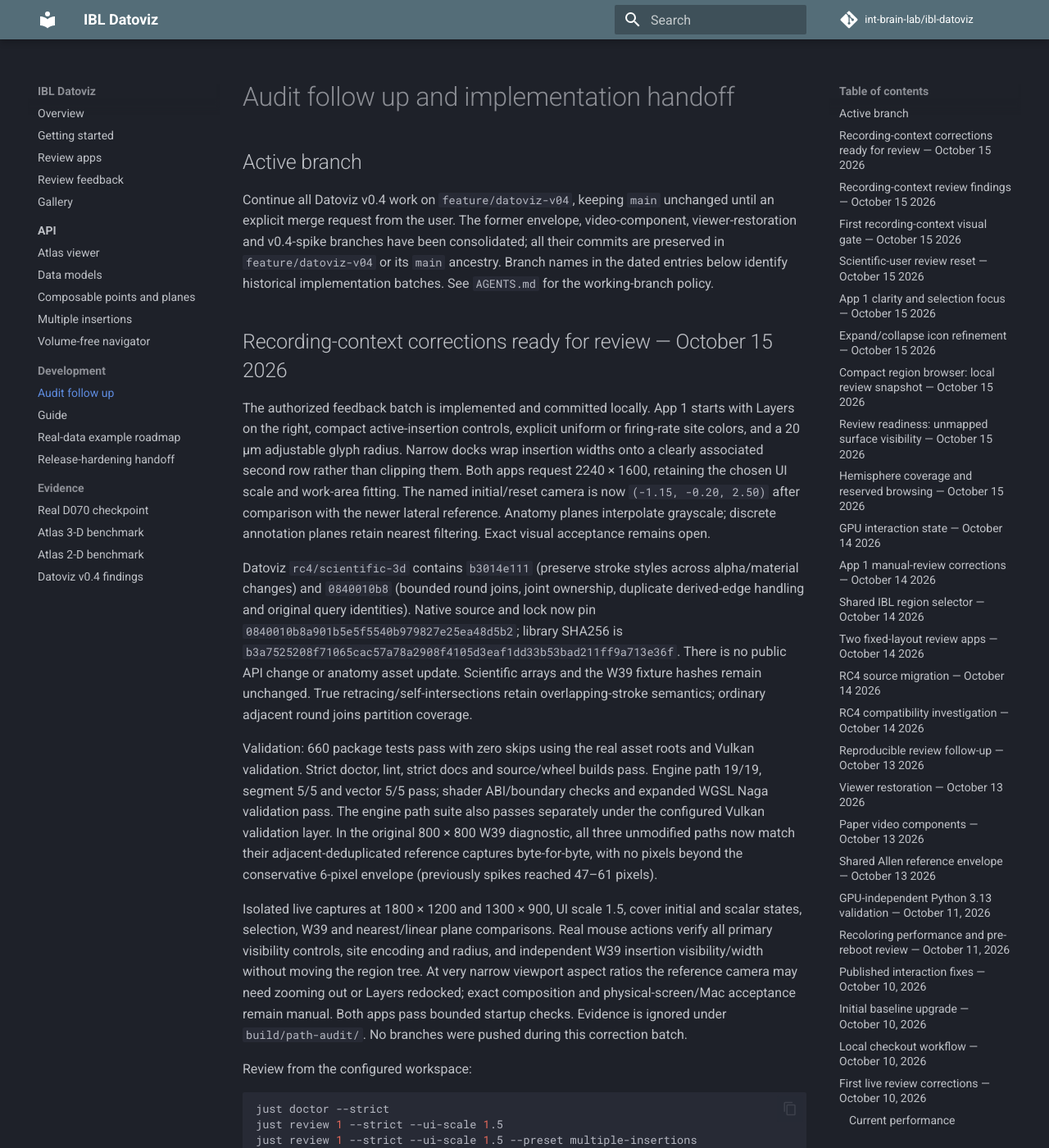
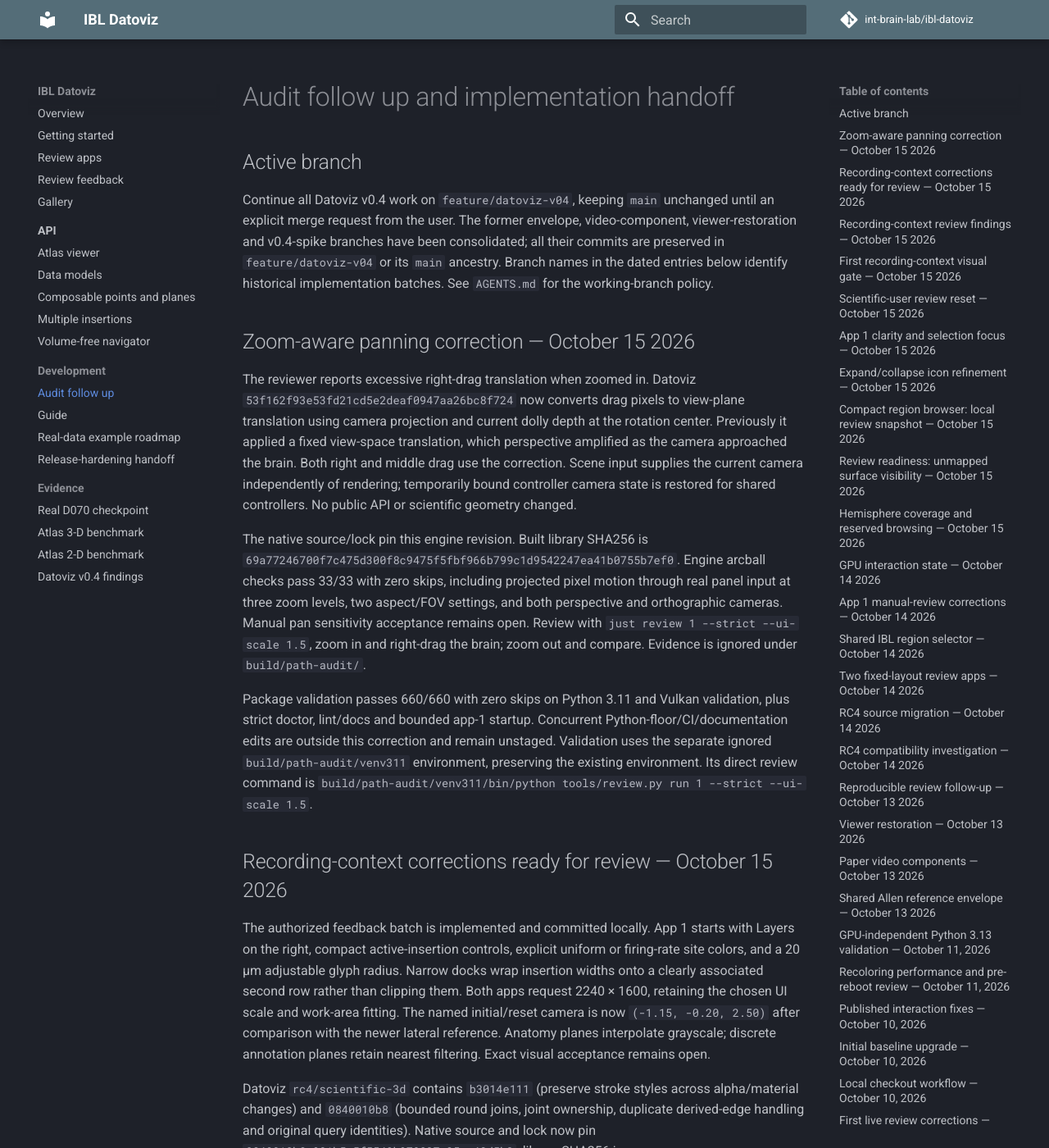
Before and after one commit to int-brain-lab/ibl-datoviz, an MkDocs documentation site: the page built from docs/NEXT_STEPS.md, in a window 1280 px wide and 1400 px high. Shown: the whole window at 82% size. Built offline with MkDocs 1.6.1 and Material for MkDocs 9.7.7, drawn with Linux system fonts in a browser that asks for light colours; comment, search, counter and statistics services are not loaded.

Commit message:
fix: adopt zoom-aware arcball panning and record review feedback

```diff
--- a/docs/NEXT_STEPS.md
+++ b/docs/NEXT_STEPS.md
@@ -8,6 +8,32 @@ video-component, viewer-restoration and v0.4-spike branches have been consolidat
 all their commits are preserved in `feature/datoviz-v04` or its `main` ancestry.
 Branch names in the dated entries below identify historical implementation batches.
 See `AGENTS.md` for the working-branch policy.
+
+## Zoom-aware panning correction — October 15 2026
+
+The reviewer reports excessive right-drag translation when zoomed in. Datoviz
+`53f162f93e53fd21cd5e2deaf0947aa26bc8f724` now converts drag pixels to view-plane
+translation using camera projection and current dolly depth at the rotation
+center. Previously it applied a fixed view-space translation, which perspective
+amplified as the camera approached the brain. Both right and middle drag use the
+correction. Scene input supplies the current camera independently of rendering;
+temporarily bound controller camera state is restored for shared controllers.
+No public API or scientific geometry changed.
+
+The native source/lock pin this engine revision. Built library SHA256 is
+`69a77246700f7c475d300f8c9475f5fbf966b799c1d9542247ea41b0755b7ef0`.
+Engine arcball checks pass 33/33 with zero skips, including projected pixel motion
+through real panel input at three zoom levels, two aspect/FOV settings, and both
+perspective and orthographic cameras. Manual pan sensitivity acceptance remains
+open. Review with `just review 1 --strict --ui-scale 1.5`, zoom in and right-drag
+the brain; zoom out and compare. Evidence is ignored under `build/path-audit/`.
+
+Package validation passes 660/660 with zero skips on Python 3.11 and Vulkan
+validation, plus strict doctor, lint/docs and bounded app-1 startup. Concurrent
+Python-floor/CI/documentation edits are outside this correction and remain
+unstaged. Validation uses the separate ignored `build/path-audit/venv311`
+environment, preserving the existing environment. Its direct review command is
+`build/path-audit/venv311/bin/python tools/review.py run 1 --strict --ui-scale 1.5`.
 
 ## Recording-context corrections ready for review — October 15 2026
 
--- a/pyproject.toml
+++ b/pyproject.toml
@@ -31,7 +31,7 @@ testpaths = ["tests"]
 [tool.uv.sources]
 # Immutable revisions define this unreleased source snapshot. Adjacent source
 # checkouts may override them only through an explicit PYTHONPATH development command.
-datoviz = { git = "https://github.com/datoviz/datoviz.git", rev = "0840010b8a901b5e5f5540b979827e25ea48d5b2" }
+datoviz = { git = "https://github.com/datoviz/datoviz.git", rev = "53f162f93e53fd21cd5e2deaf0947aa26bc8f724" }
 ibl-anatomy = { git = "https://github.com/int-brain-lab/ibl-anatomy.git", rev = "6498a830e9b078ff4fc4cb06e39436d0fc68aa48" }
 
 [dependency-groups]
```
Also changed, not shown: docs/REVIEW_FEEDBACK.md (+1 -0 lines), 1 other file.
